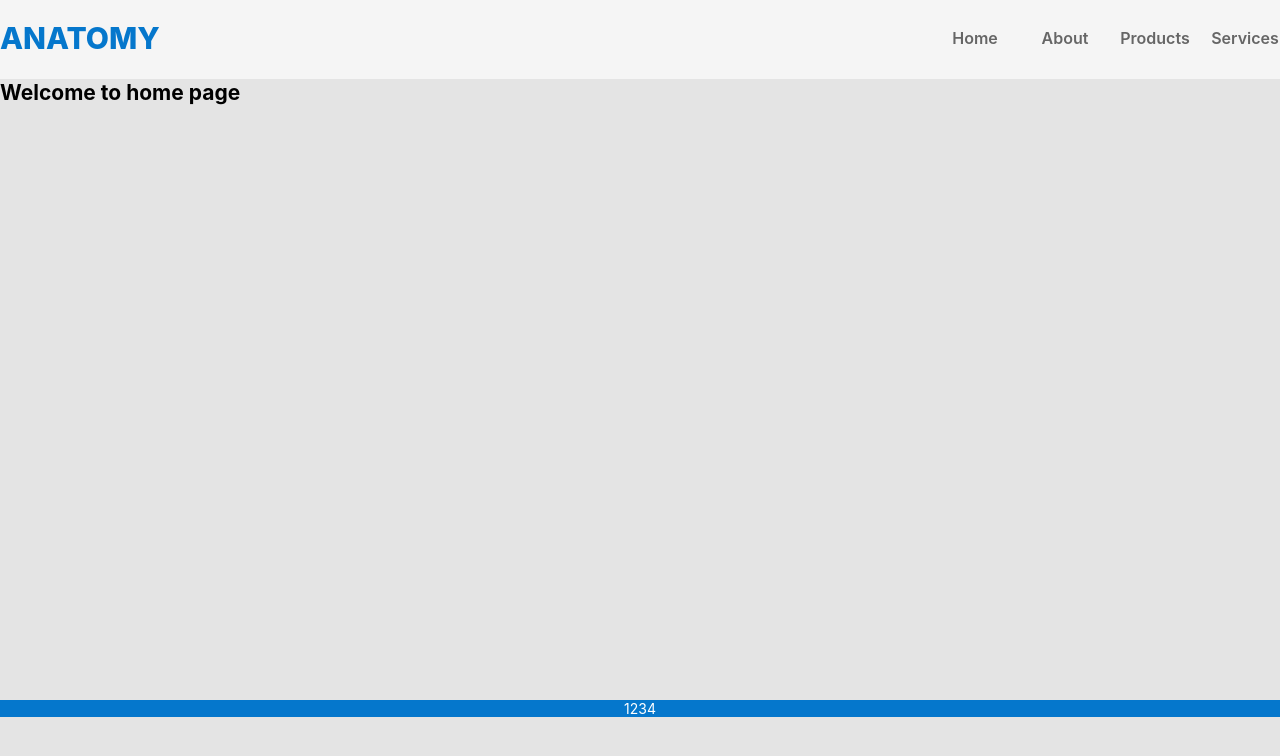
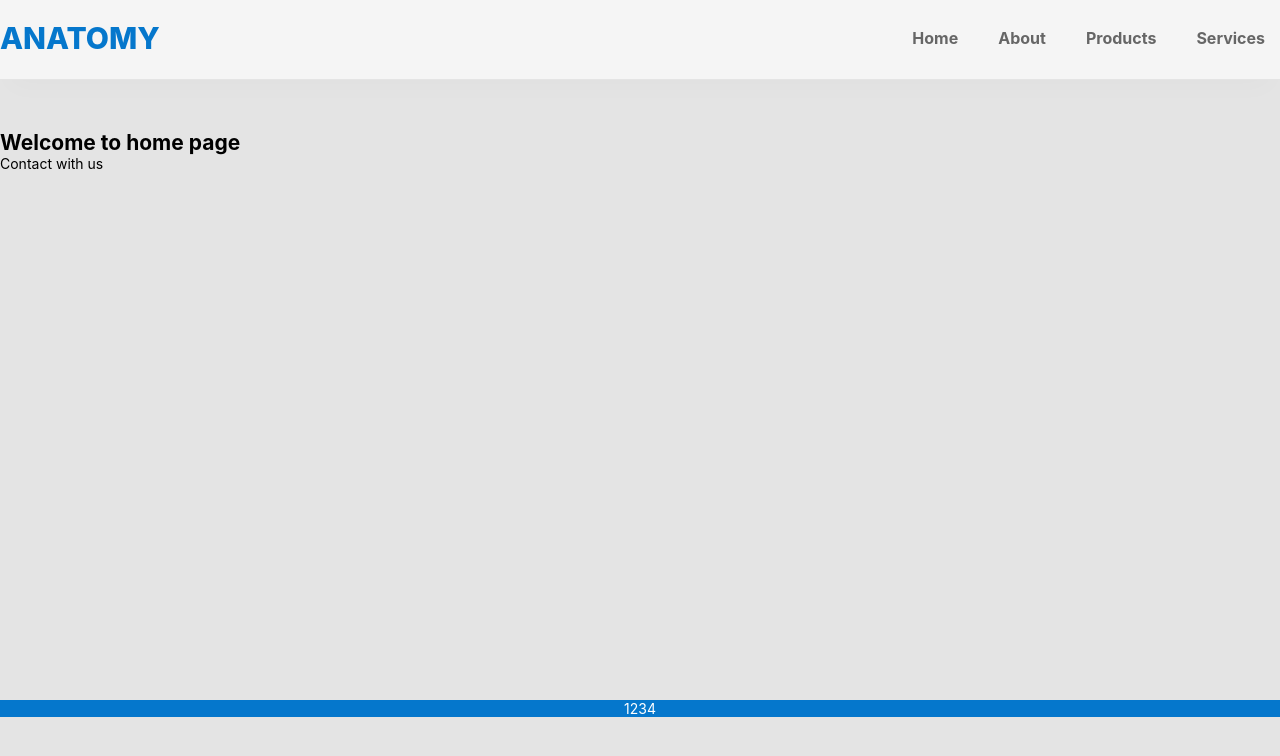
Before and after one commit to mralaminahamed/react-my-app, a React (Create React App) app: page / in a window 1280 px wide. Shown: the top 756 px of the page. Built offline with nearby package versions, Linux system fonts and the light colour scheme.

Commit message:
Update with container

```diff
--- a/src/Assets/sass/App.scss
+++ b/src/Assets/sass/App.scss
@@ -18,3 +18,9 @@
   flex-direction: row;
   justify-content: space-between;
 }
+
+
+
+main .container {
+  padding-top: 50px;
+}
--- a/src/Assets/sass/elements.scss
+++ b/src/Assets/sass/elements.scss
@@ -33,6 +33,7 @@ header {
 
   background-color: var(--header-bg-color);
   border-bottom: 1px solid var(--body-bg-color);
+  box-shadow: 0px 16px 27px -9px rgb(0 0 0 / 2%);
 }
 
 
--- a/src/Assets/sass/header-area.scss
+++ b/src/Assets/sass/header-area.scss
@@ -1,7 +1,3 @@
-/* .navigation:hover {
-  box-shadow: 0 8px 14px 0 rgba(0, 0, 0, .25);
-} */
-
 .BrandArea {
   display: inline-block;
   height: inherit;
@@ -40,17 +36,14 @@
     margin-right: 10px;
 
     & a {
-      padding: 28px 10px;
+      padding: 28px 15px;
       color: var(--menu-text-color);
 
       width: auto;
-      min-width: 80px;
 
       font-size: 16px;
-      font-weight: 600;
-      text-align: center;
+      font-weight: 700;
 
-      /* text-transform: uppercase; */
       text-transform: capitalize;
 
       &:hover, &:active, &:focus {
@@ -58,10 +51,6 @@
         background-color: rgba(#0577cc, 0.1);
         border-bottom: 2px solid var(--brand-color);
       }
-
-    &:last-child {
-      padding-right: 0;
-    }
     }
 
     &:last-child {
--- a/src/Assets/sass/psudo.scss
+++ b/src/Assets/sass/psudo.scss
@@ -13,6 +13,11 @@
 }
 
 :root {
+    /* font family */
+    --font-family: -apple-system, BlinkMacSystemFont, 'Segoe UI', 'Roboto', 'Oxygen',
+    'Ubuntu', 'Cantarell', 'Fira Sans', 'Droid Sans', 'Helvetica Neue',
+    sans-serif;
+
     /* height */
     --header-height: 80px;
     --footer-height: 100px;
--- a/src/Assets/ts/Components/AppBody.tsx
+++ b/src/Assets/ts/Components/AppBody.tsx
@@ -1,8 +1,9 @@
+/* external deps */
 import { Routes, Route, Link } from "react-router-dom";
 
-function Home() {
-	return <h1>Welcome to home page</h1>;
-}
+/* internal deps */
+import Home from "../pages/Home";
+
 function About() {
 	return <h1>About</h1>;
 }
@@ -15,7 +16,7 @@ function Products() {
 
 export default function Container() {
 	return (
-		<main className="main">
+		<main>
 			<section className="container">
 				<Routes>
 					<Route path="/" element={<Home />} />
--- /dev/null
+++ b/src/Assets/ts/pages/Home.tsx
@@ -0,0 +1,10 @@
+export default function Home() {
+	return (
+		<>
+			<div>
+				<h1>Welcome to home page</h1>
+			</div>
+			<div>Contact with us</div>
+		</>
+	);
+}
```
Also changed, not shown: src/suggets/list.txt (added).
